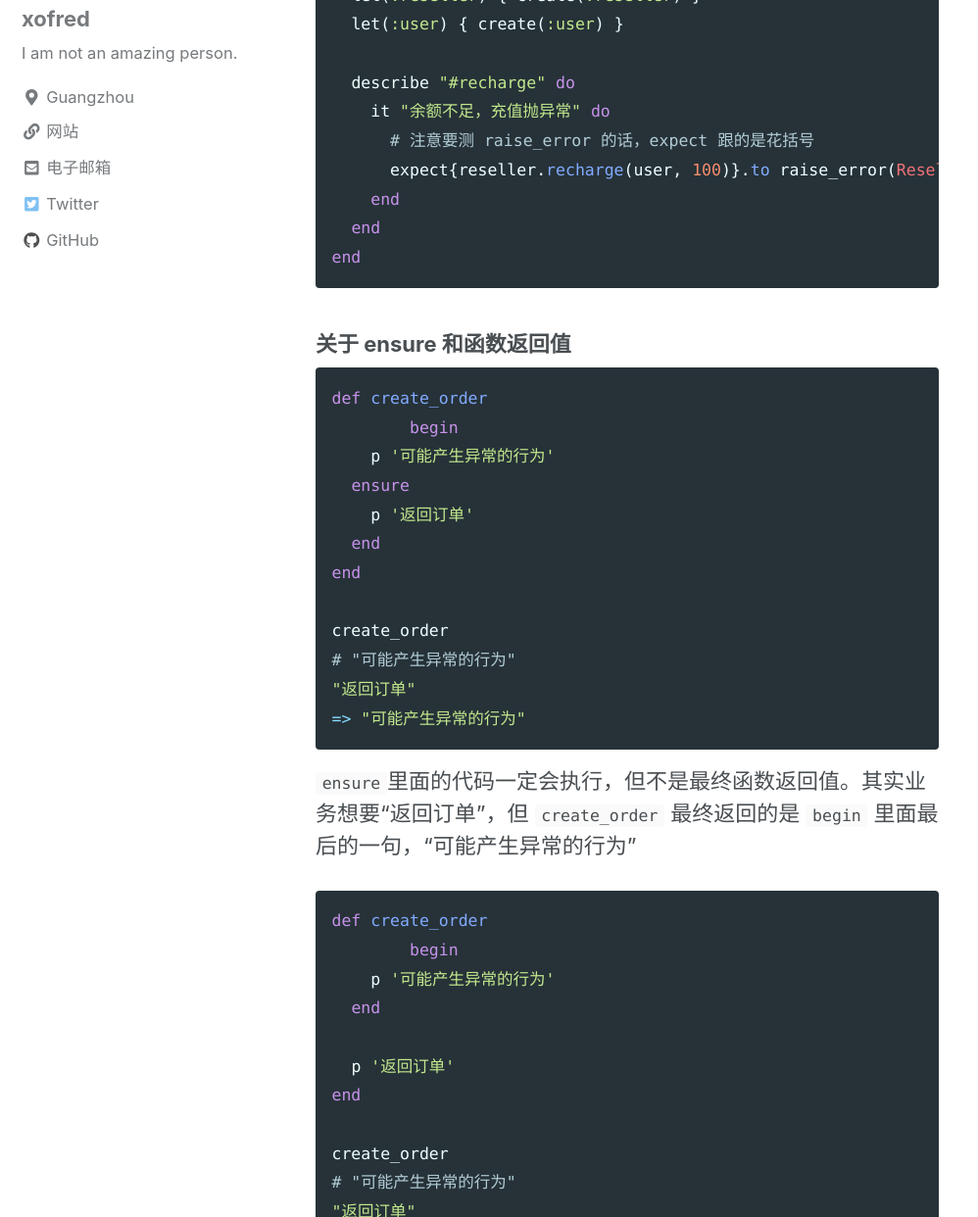
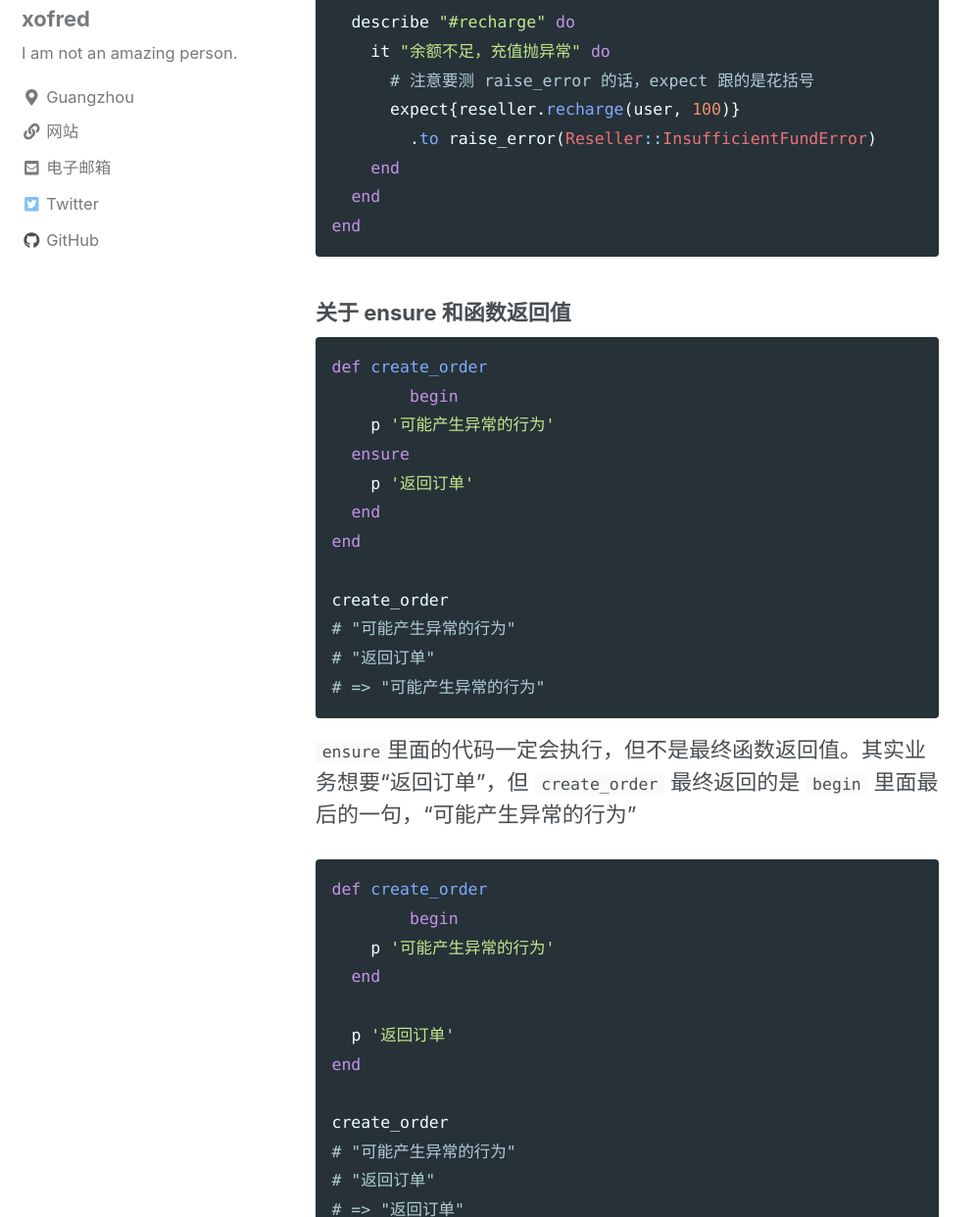
Before and after one commit to xofred/xofred.github.io, a Jekyll site: the page built from _posts/2019-08-27-ruby-exception-usage-examples.markdown, in a window 1280 px wide and 1400 px high, scrolled down 793 px, cut to the strip 158-1400 px from the top of the window. Shown: the whole strip at 98% size, without its empty margins (0-998 px from the left). Built offline with Jekyll 4.4.1, drawn with Linux system fonts in a browser that asks for light colours; nearby versions of some CDN libraries; comment, search, counter and statistics services are not loaded.

Commit message:
修改文章

````diff
--- a/_posts/2019-08-27-ruby-exception-usage-examples.markdown
+++ b/_posts/2019-08-27-ruby-exception-usage-examples.markdown
@@ -8,8 +8,6 @@ tags: ruby exception error
 ---
 
 *tldr 眼见为虚，测试为实*
-
-#
 
 ### 自定义异常类及 `rspec` 测试
 
@@ -37,7 +35,8 @@ RSpec.describe Reseller, type: :model do
   describe "#recharge" do
     it "余额不足，充值抛异常" do
       # 注意要测 raise_error 的话，expect 跟的是花括号
-      expect{reseller.recharge(user, 100)}.to raise_error(Reseller::InsufficientFundError)
+      expect{reseller.recharge(user, 100)}
+        .to raise_error(Reseller::InsufficientFundError)
     end
   end
 end
@@ -56,8 +55,8 @@ end
 
 create_order
 # "可能产生异常的行为"
-"返回订单"
-=> "可能产生异常的行为"
+# "返回订单"
+# => "可能产生异常的行为"
 ```
 
 `ensure`里面的代码一定会执行，但不是最终函数返回值。其实业务想要“返回订单”，但 `create_order` 最终返回的是 `begin` 里面最后的一句，“可能产生异常的行为”
@@ -73,8 +72,8 @@ end
 
 create_order
 # "可能产生异常的行为"
-"返回订单"
-=> "返回订单"
+# "返回订单"
+# => "返回订单"
 ```
 
 所以，要确保 `create_order` 最终"返回订单”，不能加在 `ensure` 里面执行，而是整个 `begin...end` block 之外
````
